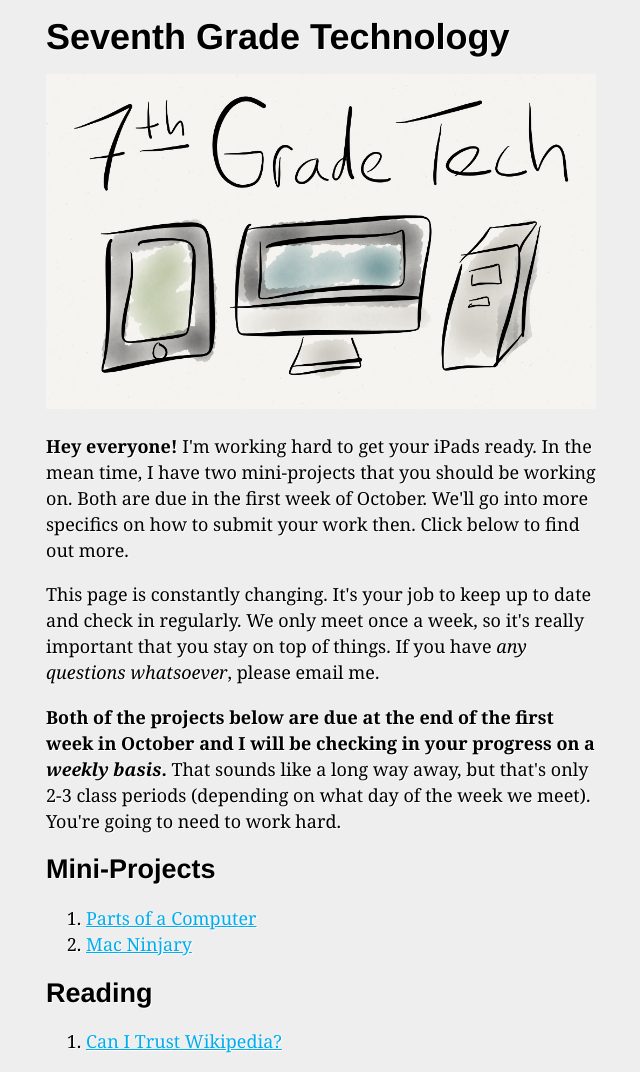
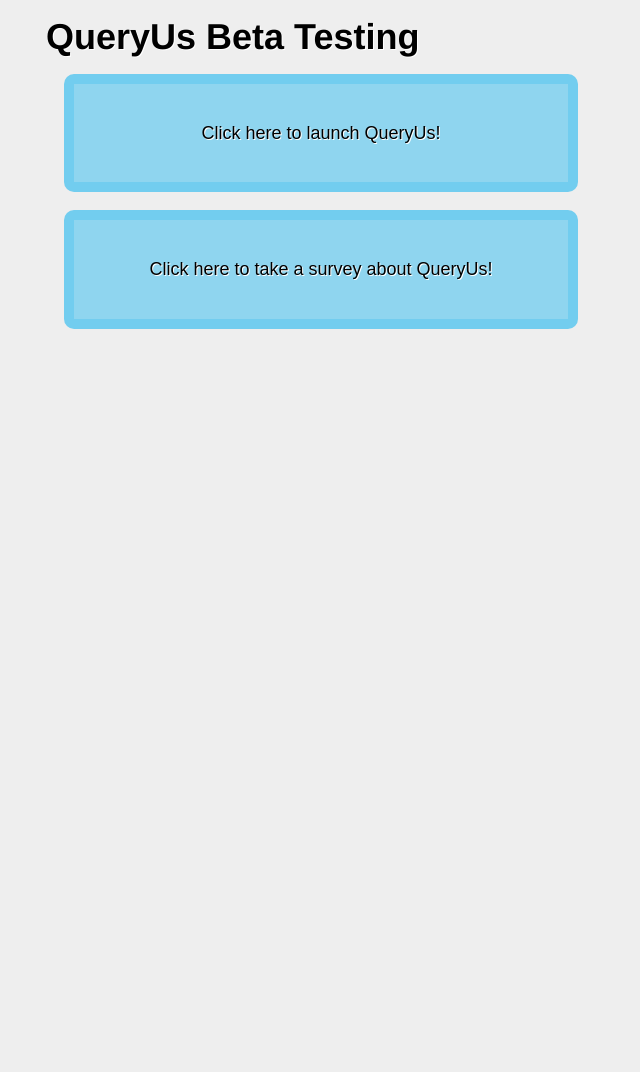
Before and after one commit to scholarsnyc/technology-professional-development, a Jekyll site: the page built from index.html, in a window 1280 px wide. Shown: the whole page, without its empty margins (319-959 px from the left). Built offline with Jekyll 4.4.1, drawn with Linux system fonts in a browser that asks for light colours; after the commit the page ends 900 px from its top, so only the background shows below that.

Commit message:
Scorch the earth and set it up for QueryUs

```diff
--- a/css/style.css
+++ b/css/style.css
@@ -69,3 +69,21 @@
   font-size: 12px !important; }
   .gist .gist-meta a {
     color: #0088bc !important; }
+
+a.button {
+	background-color: rgba(0, 174, 240, 0.4);
+	border: 10px solid rgba(0, 174, 240, 0.2);
+	border-radius: 10px;
+	color: black;
+	display: block;
+	font-family: Futura, "Century Gothic", AppleGothic, sans-serif;
+	margin: 1em;
+	padding: 2em;
+	text-align: center;
+	text-decoration: none;
+}
+
+a.button:hover {
+	background-color: rgba(0, 174, 240, 0.7);
+	border: 10px solid rgba(0, 174, 240, 1);
+}
--- a/index.html
+++ b/index.html
@@ -1,26 +1,10 @@
 ---
 
 layout: default
-title : Seventh Grade Technology
+title : QueryUs Beta Testing
 
 ---
 
-<img src="/img/tech.jpg" alt="Seventh Grade Technology">
+<a href="http://queryus.pagodabox.com/?start=1" class="button">Click here to launch QueryUs!</a>
 
-<p><strong>Hey everyone!</strong> I'm working hard to get your iPads ready. In the mean time, I have two mini-projects that you should be working on. Both are due in the first week of October. We'll go into more specifics on how to submit your work then. Click below to find out more.</p>
-
-<p>This page is constantly changing. It's your job to keep up to date and check in regularly. We only meet once a week, so it's really important that you stay on top of things. If you have <em>any questions whatsoever</em>, please email me.</p>
-
-<p><strong>Both of the projects below are due at the end of the first week in October and I will be checking in your progress on a <em>weekly basis</em>.</strong> That sounds like a long way away, but that's only 2-3 class periods (depending on what day of the week we meet). You're going to need to work hard.</p>
-
-<h2>Mini-Projects</h2>
-
-<ol>
-{% for post in site.tags.mini-project %}<li><a href="{{ post.url }}">{{ post.title }}</a></li>{% endfor %}
-</ol>
-
-<h2>Reading</h2>
-
-<ol>
-{% for post in site.categories.readings %}<li><a href="{{ post.url }}">{{ post.title }}</a></li>{% endfor %}
-</ol>
+<a href="http://edesignlabs.wufoo.com/forms/queryus-survey/" class="button">Click here to take a survey about QueryUs!</a>
--- a/scss/style.scss
+++ b/scss/style.scss
@@ -85,3 +85,7 @@
 		}
 	}
 }
+
+a.button {
+	color: red;
+}
```
Also changed, not shown: 1 other file.
